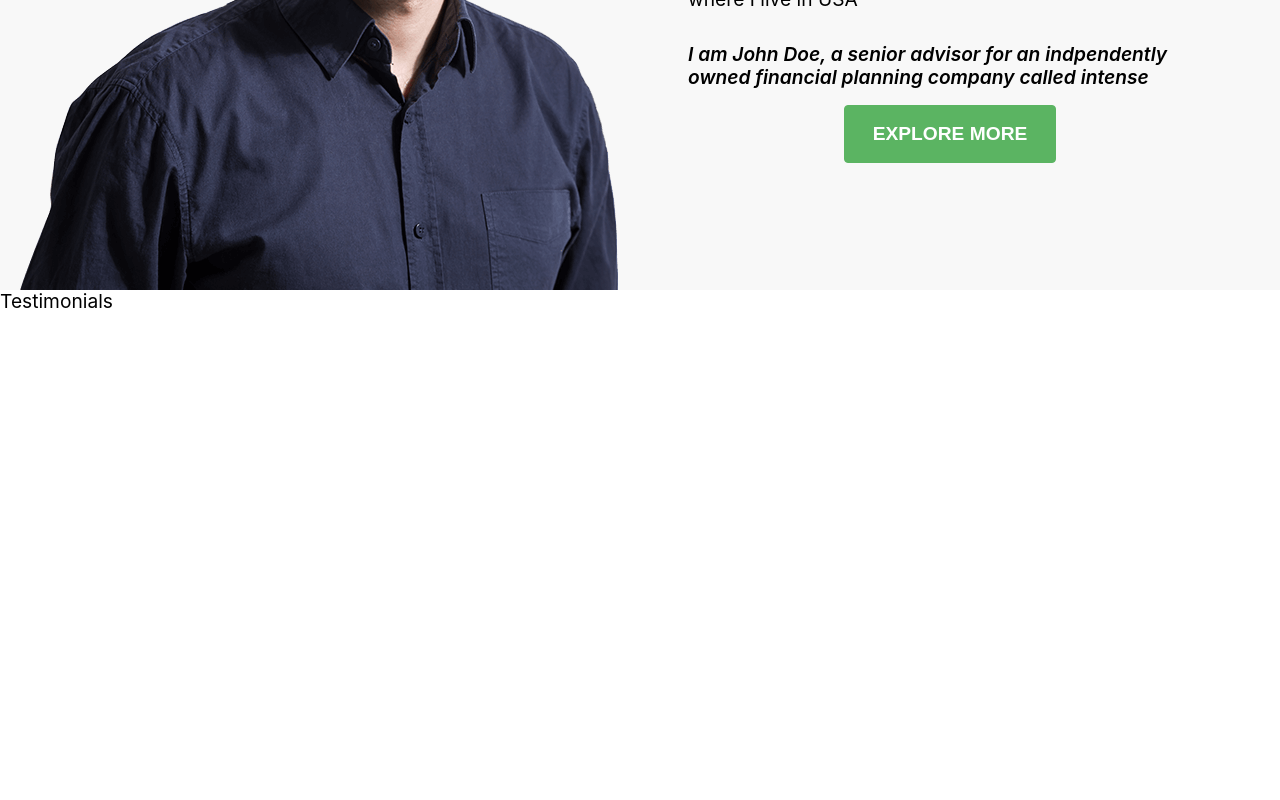
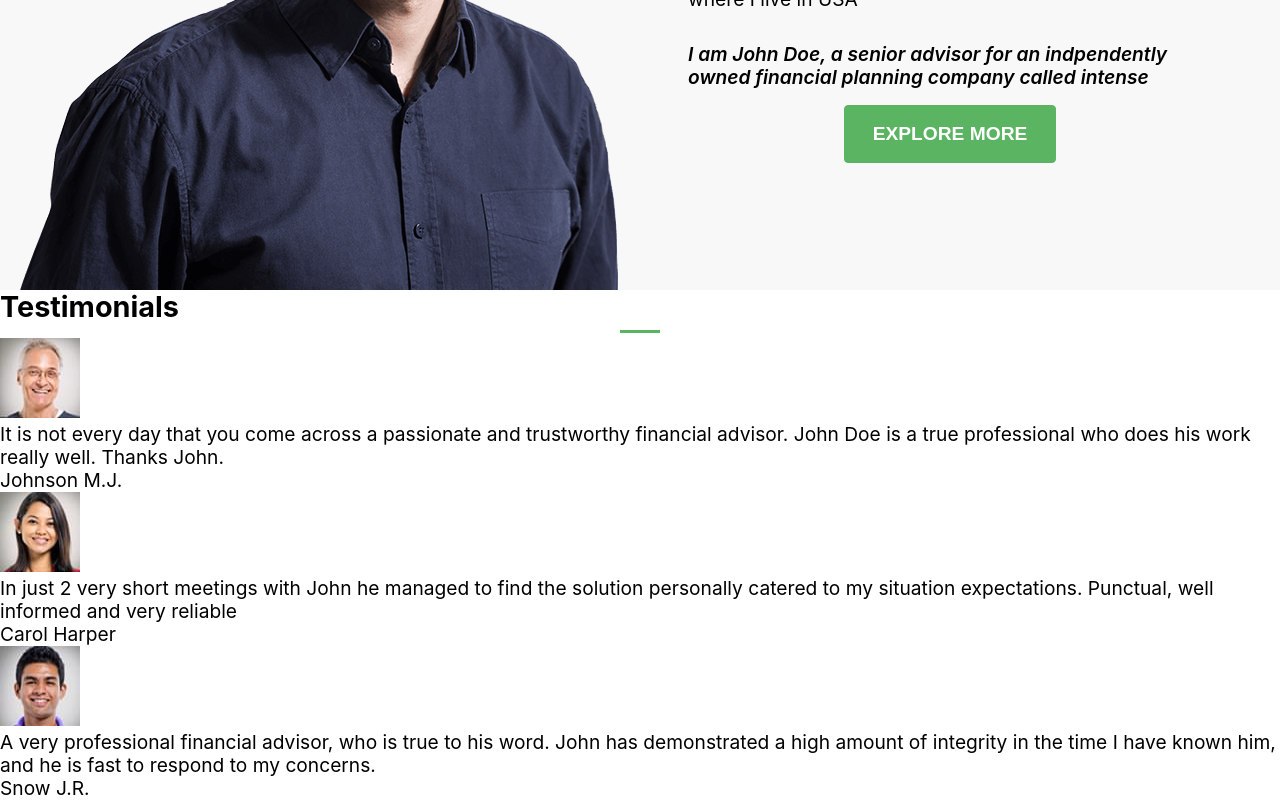
Before and after one commit to dselasea/execute-financial, a React (Create React App) app: page / in a window 1280 px wide. Shown: the part 1262-2062 px from the top of the page. Before the commit the page ends 1575 px from the top, so only its background shows below. Built offline with nearby package versions, Linux system fonts and the light colour scheme; the HTML template or start-up script is replaced by a standard one.

Commit message:
Created a card compnent and used it inside the testimonial component

```diff
--- /dev/null
+++ b/src/components/Card.js
@@ -0,0 +1,14 @@
+import React from 'react'
+
+const Card = ({data}) => {
+  return (
+    <div className="card">
+        <img src={data.img} alt="user1" />
+        <p>{data.message}</p>
+        <p><span>{data.name}</span></p>
+        <p>{data.title}</p>
+    </div>
+  )
+}
+
+export default Card
--- a/src/components/Testimonials.js
+++ b/src/components/Testimonials.js
@@ -1,9 +1,27 @@
 import React from 'react'
+import user1 from "./images/user1.jpeg"
+import user2 from "./images/user2.jpeg"
+import user3 from "./images/user3.jpeg"
 import testimonails from "./Testimonials.css"
+import Card from './Card'
 
 function Testimonials() {
+    const testimonialData = [
+        {id: 1, img: user1, name: "Johnson M.J.", position: "Director of \"Financial Times\"", message: "It is not every day that you come across a passionate and trustworthy financial advisor. John Doe is a true professional who does his work really well. Thanks John."},
+        {id: 2, img: user2, name: "Carol Harper", position: "Director at Risktec Solutions Ltd", message: "In just 2 very short meetings with John he managed to find the solution personally catered to my situation expectations. Punctual, well informed and very reliable"},
+        {id: 3, img: user3, name: "Snow J.R.", position: "Managing Director of BPW Global", message: "A very professional financial advisor, who is true to his word. John has demonstrated a high amount of integrity in the time I have known him, and he is fast to respond to my concerns."},
+    ]
+
   return (
-    <div>Testimonials</div>
+    <div className='testimonials'>
+        <div className="container">
+            <h2>Testimonials</h2>
+            <span className="line"></span>
+            <div className="content">
+                {testimonialData.map((data) => <Card data={data} key={data.id}/>)}
+            </div>
+        </div>
+    </div>
   )
 }
 
```
Also changed, not shown: src/components/images/user3.jpeg (added).
